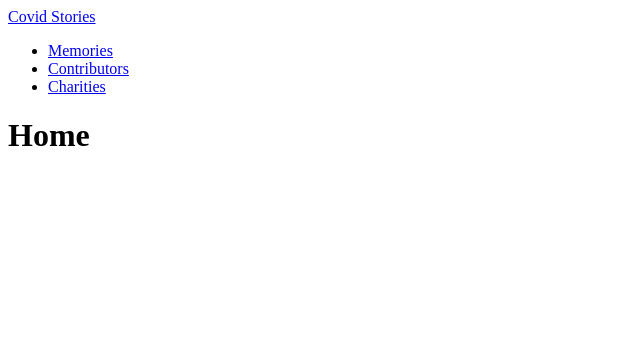
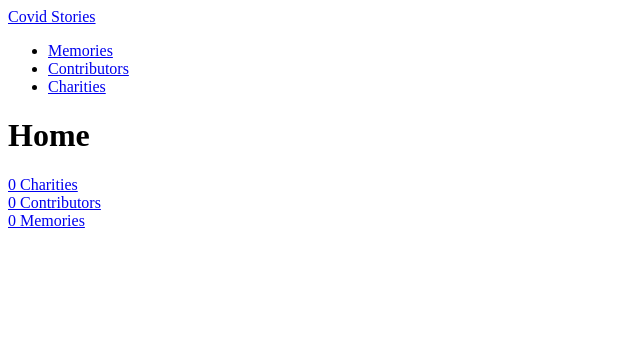
Before and after one commit to ByAnthony/covid_stories, a Flask app: page / in a window 1280 px wide. Shown: the top 356 px of the page, without its empty margins (0-640 px from the left). Run offline with Flask 2, Linux system fonts and the light colour scheme; data that the repository does not hold is empty; some libraries are stand-ins or nearby versions.

Commit message:
Home page methods

```diff
--- a/app.py
+++ b/app.py
@@ -1,8 +1,12 @@
 from flask import Flask, render_template
-
 from controllers.charity_controller import charities_blueprint
 from controllers.contributor_controller import contributors_blueprint
 from controllers.memory_controller import memories_blueprint
+
+import repositories.charity_repository as charity_repository
+import repositories.contributor_repository as contributor_repository
+import repositories.memory_repository as memory_repository
+
 
 app = Flask(__name__)
 
@@ -10,9 +14,17 @@ app.register_blueprint(charities_blueprint)
 app.register_blueprint(contributors_blueprint)
 app.register_blueprint(memories_blueprint)
 
+
 @app.route('/')
 def home():
-    return render_template("index.html", title="Share & Support")
+    charities = charity_repository.select_all()
+    count_charities = len(charities)
+    contributors = contributor_repository.select_all()
+    count_contributors = len(contributors)
+    memories = memory_repository.select_all()
+    count_memories = len(memories)
+    return render_template("index.html", title="Share & Support", count_charities=count_charities, count_contributors=count_contributors, count_memories=count_memories)
+
 
 if __name__ == '__main__':
     app.run(debug=True)
--- a/console.py
+++ b/console.py
@@ -8,12 +8,14 @@ import repositories.charity_repository as charity_repository
 import repositories.contributor_repository as contributor_repository
 import repositories.memory_repository as memory_repository
 
+
 charity_1 = Charity("NHS Charities Together", "we provide the extra support needed to care for NHS staff, patients and communities", "https://nhscharitiestogether.co.uk")
 charity_repository.save(charity_1)
 charity_2 = Charity("Mind", "We provide advice and support to empower anyone experiencing a mental health problem", "https://www.mind.org.uk")
 charity_repository.save(charity_2)
 charity_3 = Charity("Shelter Scotland", "We strive every day to give people struggling with bad housing or homelessness the help they need", "https://scotland.shelter.org.uk")
 charity_repository.save(charity_3)
+
 
 contributor_1 = Contributor("Eleanor", "Bailie", 27, "Teacher", "Glasgow")
 contributor_repository.save(contributor_1)
@@ -24,7 +26,9 @@ contributor_repository.save(contributor_3)
 contributor_4 = Contributor("Bruce", "McInnes", 62, "Builder", "Lochboisdale")
 contributor_repository.save(contributor_4)
 
+
 memory_1 = Memory("Lacking Nature", contributor_1, "My Story of lockdown", "2020-09-20", charity_2)
 memory_repository.save(memory_1)
 
+
 pdb.set_trace()
--- a/controllers/charity_controller.py
+++ b/controllers/charity_controller.py
@@ -3,12 +3,15 @@ from models.charity import Charity
 
 import repositories.charity_repository as charity_repository
 
+
 charities_blueprint = Blueprint("charity", __name__)
+
 
 @charities_blueprint.route("/charities/")
 def charities():
     charities = charity_repository.select_all()
     return render_template("charities/index.html", title="Our Charities", charities=charities)
+
 
 @charities_blueprint.route("/charities/<id>/")
 def show(id):
@@ -18,9 +21,11 @@ def show(id):
     charity_name = charity.name
     return render_template("charities/show.html", title=charity_name, charity=charity, contributors=contributors, memories=memories)
 
+
 @charities_blueprint.route("/charities/new/")
 def new_charity():
     return render_template("charities/new.html", title="Add A Charity")
+
 
 @charities_blueprint.route("/charities/", methods=['POST'])
 def create_charity():
--- a/controllers/contributor_controller.py
+++ b/controllers/contributor_controller.py
@@ -1,15 +1,17 @@
 from flask import Flask, Blueprint, render_template, request, redirect
 from models.contributor import Contributor
-from models.memory import Memory
 
 import repositories.contributor_repository as contributor_repository
 
+
 contributors_blueprint = Blueprint("contributor", __name__)
+
 
 @contributors_blueprint.route("/contributors/")
 def contributors():
     contributors = contributor_repository.select_all()
     return render_template("contributors/index.html", title="Our Contributors", contributors=contributors)
+
 
 @contributors_blueprint.route("/contributors/<id>/")
 def show(id):
@@ -19,9 +21,11 @@ def show(id):
     contributor_name = contributor.first_name + " " + contributor.last_name
     return render_template("contributors/show.html", title=contributor_name, contributor=contributor, charities=charities, memories=memories)
 
+
 @contributors_blueprint.route("/contributors/new/")
 def new_contributor():
     return render_template("contributors/new.html", title="Create a profile")
+
 
 @contributors_blueprint.route("/contributors/", methods=['POST'])
 def create_contributor():
--- a/controllers/memory_controller.py
+++ b/controllers/memory_controller.py
@@ -1,16 +1,20 @@
 import re
 from flask import Flask, Blueprint, render_template, request, redirect
 from models.memory import Memory
+
 import repositories.charity_repository as charity_repository
 import repositories.contributor_repository as contributor_repository
 import repositories.memory_repository as memory_repository
 
+
 memories_blueprint = Blueprint("memories", __name__)
+
 
 @memories_blueprint.route("/memories/")
 def memories():
     memories = memory_repository.select_all()
     return render_template("memories/index.html", title="Your memories", memories=memories)
+
 
 @memories_blueprint.route("/memories/<id>/")
 def show(id):
@@ -19,11 +23,13 @@ def show(id):
     convert_date = memory.convert_date()
     return render_template("memories/show.html", title=memory_title, memory=memory, convert_date=convert_date)
 
+
 @memories_blueprint.route("/memories/new/")
 def new_memory():
     contributors = contributor_repository.select_all()
     charities = charity_repository.select_all()
     return render_template("memories/new.html", title="Contribute", contributors=contributors, charities=charities)
+
 
 @memories_blueprint.route("/memories/", methods=['POST'])
 def create_memory():
--- a/repositories/charity_repository.py
+++ b/repositories/charity_repository.py
@@ -7,12 +7,14 @@ from models.memory import Memory
 import repositories.charity_repository as charity_repository
 import repositories.contributor_repository as contributor_repository
 
+
 def save(charity):
     sql = "INSERT INTO charities (name, description, website) VALUES (%s, %s, %s) RETURNING id"
     values = [charity.name, charity.description, charity.website]
     results = run_sql(sql, values)
     charity.id = results[0]['id']
     return charity
+
 
 def select_all():
     charities = []
@@ -24,6 +26,7 @@ def select_all():
         charities.append(charity)
     return charities
 
+
 def select(id):
     charity = None
     sql = "SELECT * FROM charities WHERE id=%s"
@@ -33,6 +36,7 @@ def select(id):
     if result is not None:
         charity = Charity(result['name'], result['description'], result['website'], result['id'])
     return charity
+
 
 def contributors(charity):
     contributors = []
@@ -44,6 +48,7 @@ def contributors(charity):
         contributor = Contributor(row['first_name'], row['last_name'], row['age'], row['profession'], row['address'], row['id'])
         contributors.append(contributor)
     return contributors
+
 
 def memories(charity):
     memories = []
--- a/repositories/contributor_repository.py
+++ b/repositories/contributor_repository.py
@@ -6,12 +6,14 @@ from models.memory import Memory
 import repositories.charity_repository as charity_repository
 import repositories.contributor_repository as contributor_repository
 
+
 def save(contributor):
     sql = "INSERT INTO contributors (first_name, last_name, age, profession, address) VALUES (%s, %s, %s, %s, %s) RETURNING id"
     values = [contributor.first_name, contributor.last_name, contributor.age, contributor.profession, contributor.address]
     results = run_sql(sql, values)
     contributor.id = results[0]['id']
     return contributor
+
 
 def select_all():
     contributors = []
@@ -23,6 +25,7 @@ def select_all():
         contributors.append(contributor)
     return contributors
 
+
 def select(id):
     contributor = None
     sql = "SELECT * FROM contributors WHERE id=%s"
@@ -32,6 +35,7 @@ def select(id):
     if result is not None:
         contributor = Contributor(result['first_name'], result['last_name'], result['age'], result['profession'], result['address'], result['id'])
     return contributor
+
 
 def charities(contributor):
     charities = []
@@ -43,6 +47,7 @@ def charities(contributor):
         charity = Charity(row['name'], row['description'], row['website'], row['id'])
         charities.append(charity)
     return charities
+
 
 def memories(contributor):
     memories = []
--- a/repositories/memory_repository.py
+++ b/repositories/memory_repository.py
@@ -3,6 +3,7 @@ from models.memory import Memory
 
 import repositories.charity_repository as charity_repository
 import repositories.contributor_repository as contributor_repository
+
 
 def save(memory):
     sql = "INSERT INTO memories (title, contributor_id, story, date, charity_id) VALUES (%s, %s, %s, %s, %s) RETURNING id"
@@ -10,6 +11,7 @@ def save(memory):
     results = run_sql(sql, values)
     memory.id = results[0]['id']
     return memory
+
 
 def select_all():
     memories = []
@@ -23,6 +25,7 @@ def select_all():
         memories.append(memory)
     return memories
 
+
 def select(id):
     memory = None
     sql = "SELECT * FROM memories WHERE id=%s"
--- a/templates/index.html
+++ b/templates/index.html
@@ -1,4 +1,13 @@
 {% extends 'base.html' %}
 {% block content %}
     <h1>Home</h1>
+    <div>
+        <a href="/charities/">{{count_charities}} Charities</a>
+    </div>
+    <div>
+        <a href="/contributors/">{{count_contributors}} Contributors</a>
+    </div>
+    <div>
+        <a href="/memories/">{{count_memories}} Memories</a>
+    </div>
 {% endblock %}
```
